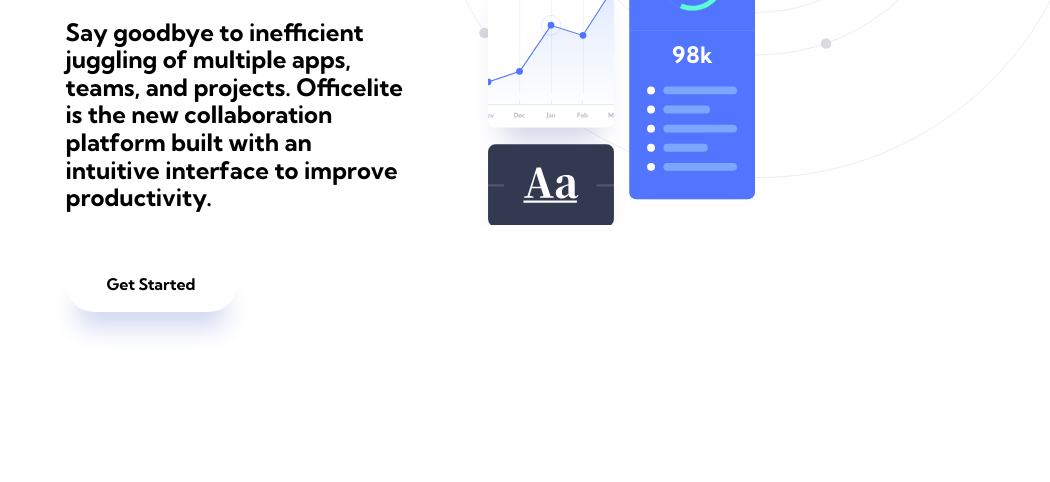
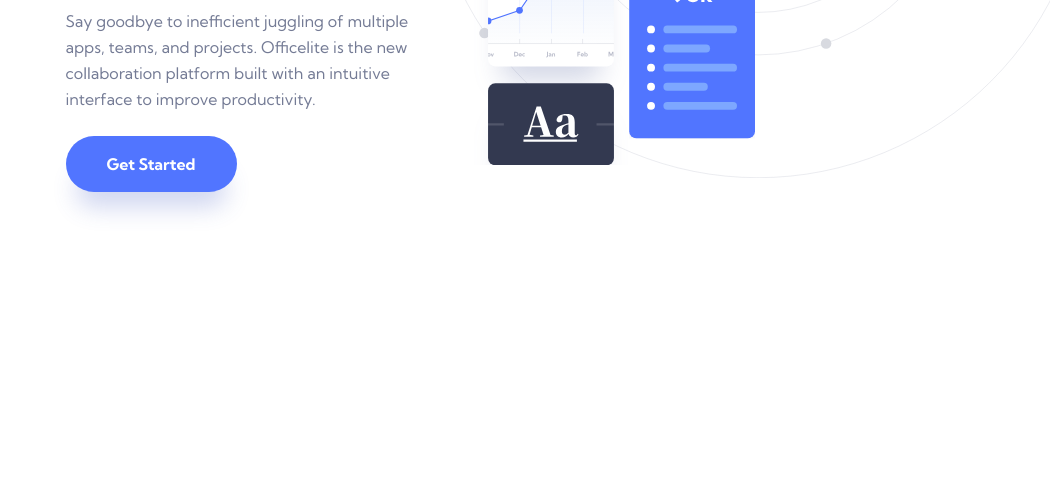
Before and after one commit to danleks/officelite-coming-soon-site, a Gatsby site: page / in a window 1280 px wide. Shown: the part 318-800 px from the top of the page, without its empty margins (230-1280 px from the left). Built offline with nearby package versions, Linux system fonts and the light colour scheme; Gatsby itself is replaced by a stand-in of ours.

Commit message:
Update GlobalStyles

```diff
--- a/src/styles/GlobalStyles.js
+++ b/src/styles/GlobalStyles.js
@@ -1,16 +1,102 @@
 import { createGlobalStyle } from 'styled-components';
 
 const GlobalStyles = createGlobalStyle`
+    :root {
+        --blue: #5175FF;
+        --lightBlue: #829CFF;
+        --lightBlack: #333950;
+        --black: #25293A;
+        --grey: #747B95;
+        --red: #F05B5B;
+        --white: #fff;
+    }
     html {
         box-sizing: border-box;
         font-size: 62.5%
     }
     *, *:before, *:after {
         box-sizing: inherit;
+        margin: 0;
+        padding: 0;
     }
     body {
         font-size: 1.6rem
     }
+    // Css reset
+    /* http://meyerweb.com/eric/tools/css/reset/
+    v2.0 | 20110126
+    License: none (public domain)
+    */
+    html, body, div, span, applet, object, iframe,
+    h1, h2, h3, h4, h5, h6, p, blockquote, pre,
+    a, abbr, acronym, address, big, cite, code,
+    del, dfn, em, img, ins, kbd, q, s, samp,
+    small, strike, strong, sub, sup, tt, var,
+    b, u, i, center,
+    dl, dt, dd, ol, ul, li,
+    fieldset, form, label, legend,
+    table, caption, tbody, tfoot, thead, tr, th, td,
+    article, aside, canvas, details, embed,
+    figure, figcaption, footer, header, hgroup,
+    menu, nav, output, ruby, section, summary,
+    time, mark, audio, video {
+        margin: 0;
+        padding: 0;
+        border: 0;
+        vertical-align: baseline;
+    }
+    /* HTML5 display-role reset for older browsers */
+    article, aside, details, figcaption, figure,
+    footer, header, hgroup, menu, nav, section {
+        display: block;
+    }
+    body {
+        line-height: 1;
+    }
+    ol, ul {
+        list-style: none;
+    }
+    blockquote, q {
+        quotes: none;
+    }
+    blockquote:before, blockquote:after,
+    q:before, q:after {
+        content: '';
+        content: none;
+    }
+    table {
+        border-collapse: collapse;
+        border-spacing: 0;
+    }
+
+    // global classes
+    .mainTitle {
+        font-size: 4rem;
+        font-weight: 700;
+        line-height: 4.8rem;
+        color: var(--lightBlack);
+        @media(min-width: 1440px) {
+            font-size: 5.6rem;
+            line-height: 6.4rem;
+        }
+    }
+    .secondaryTitle {
+        font-size: 1.6rem;
+        font-weight: 400;
+        line-height: 2.6rem;
+        color: var(--grey);
+        @media(min-width: 1440px) {
+            font-size: 1.8rem;
+            line-height: 2.8rem;
+        }
+    }
+    .tertiaryTitle {
+        font-size: 1.6rem;
+        line-height: 4.8rem;
+        text-transform: uppercase;
+        letter-spacing: 5px;
+        color: var(--grey);
+    }
 `;
 
 export default GlobalStyles;
```
